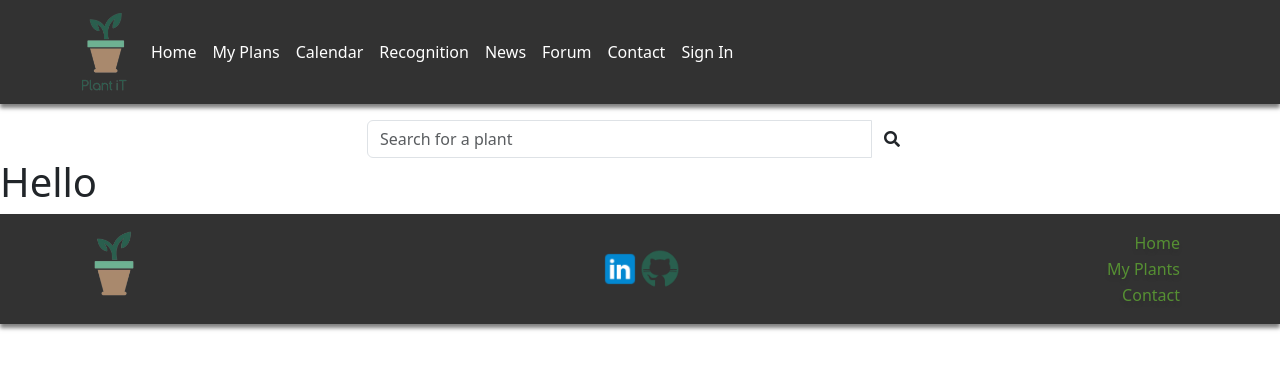
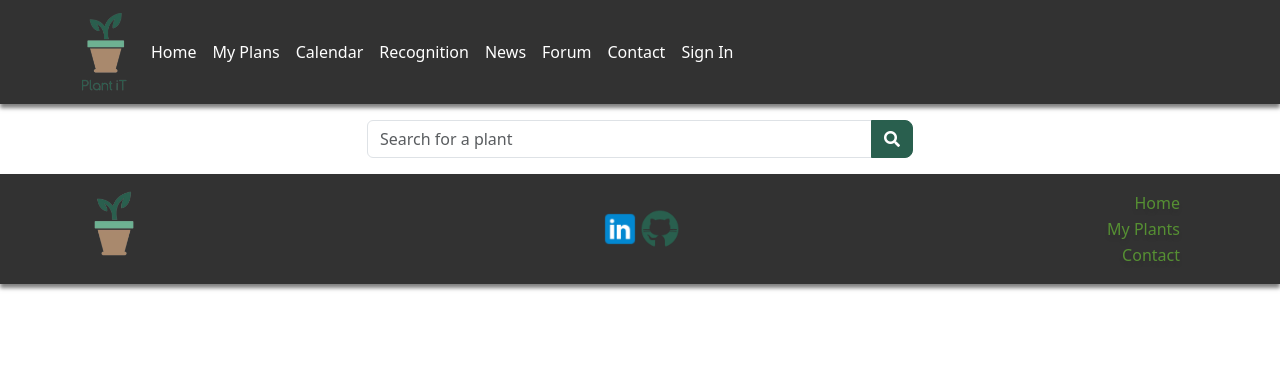
Before and after one commit to CodrinCarpovici/plantit, a React (Vite) app: page / in a window 1280 px wide. Shown: the top 370 px of the page. Built offline with nearby package versions, Linux system fonts and the light colour scheme.

Commit message:
added styles for searchbar

```diff
--- a/src/App.jsx
+++ b/src/App.jsx
@@ -21,7 +21,6 @@ function App() {
     <>
       <Navbar />
       <Searchbar />
-      <h1>Hello</h1>
       <Footer />
     </>
   );
--- a/src/App.scss
+++ b/src/App.scss
@@ -35,7 +35,7 @@ $primary-warm: #a8896c;
 $priamry-cold: #39627f;
 
 $secondary-grey: #b4b4b4;
-$secondary-dark-green: #6db193;
+$secondary-dark-green: #50856e;
 $secondary-light-green: #96cf73;
 $secondary-warm: #96cf73;
 $secondary-cold: #6db6ea;
@@ -71,6 +71,32 @@ $img-shadow: 0px 4px 4px rgba(0, 0, 0, 0.2);
   }
 }
 
+/* MAIN */
+
+/* HEADER */
+.searchbar-search {
+  background-color: $primary-dark-green;
+  color: white;
+  border-radius: 0 $r8 $r8 0;
+  transition: border-color 0.3s ease;
+  outline: none;
+  border: 1px solid $primary-dark-green;
+}
+
+.searchbar-input:focus {
+  border-color: #007bff; /* Example border color on focus */
+  box-shadow: 0 0 0 0.2rem rgba(41, 95, 78, 0.5);
+}
+
+.searchbar-search:hover {
+  background-color: $secondary-dark-green;
+  color: white;
+}
+.searchbar-search:active {
+  background-color: $secondary-dark-green !important;
+  color: white !important;
+}
+
 /* FOOTER */
 #footer {
   background-color: $primary-black;
--- a/src/components/Searchbar.jsx
+++ b/src/components/Searchbar.jsx
@@ -1,23 +1,29 @@
 import React from 'react'
+import { motion } from 'framer-motion'
 
 const Searchbar = () => {
   return (
-    <div className="container mt-3">
+    <div className="container mt-3 mb-3">
       <div className="row justify-content-center">
         <div className="col-md-6">
           <div className="input-group">
             <input
               type="text"
-              className="form-control"
+              className="form-control searchbar-input"
               placeholder="Search for a plant"
             />
             <div className="input-group-append">
-              <button
-                className="btn searchbar-icon"
+              <motion.button
+                className="btn searchbar-search"
                 type="button"
+                whileHover={{
+                  scale: 1.05,
+                  textShadow: "0px 0px 4px gray",
+                }}
+                whileTap={{ scale: 0.95 }}
               >
                 <i className="fas fa-search"></i>
-              </button>
+              </motion.button>
             </div>
           </div>
         </div>
```
